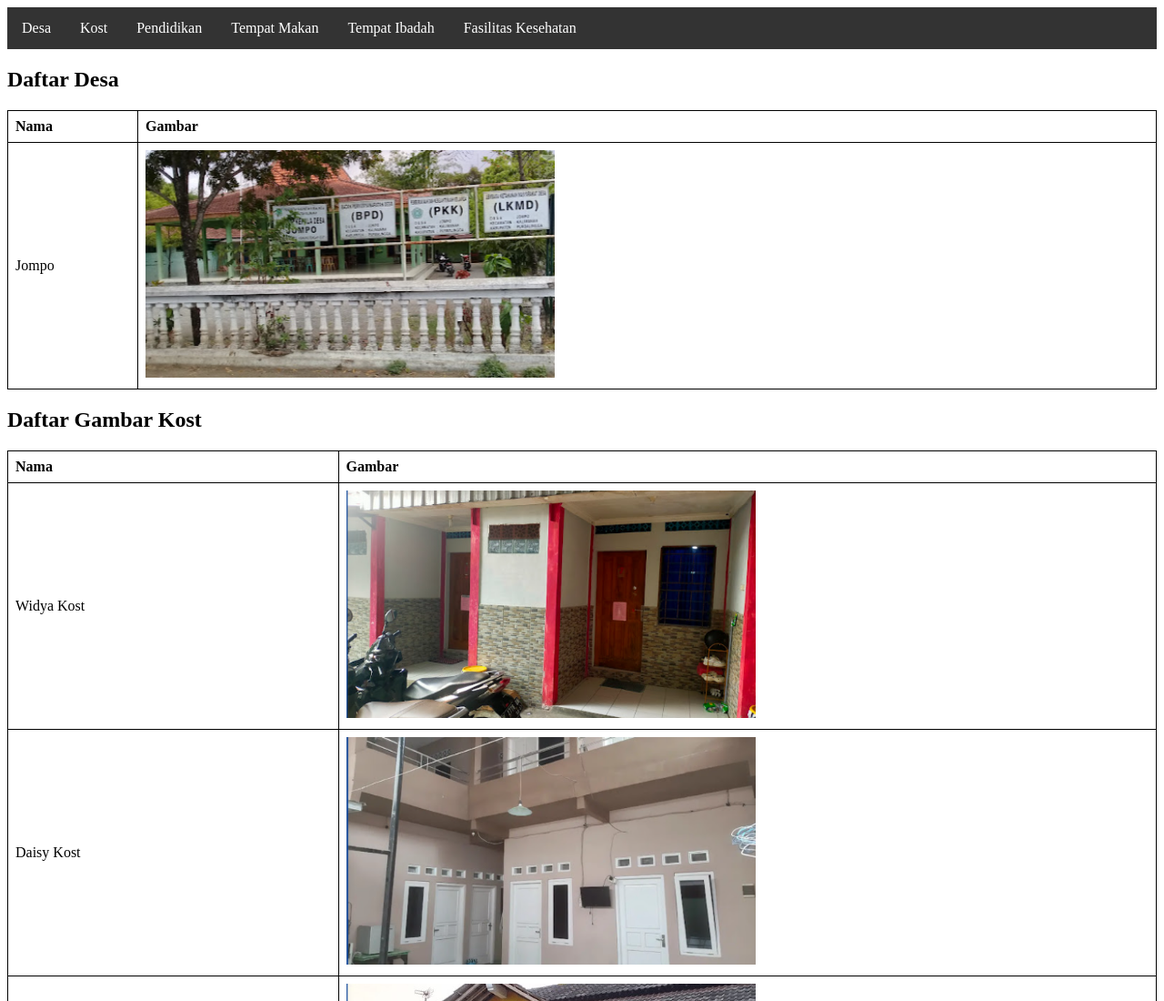
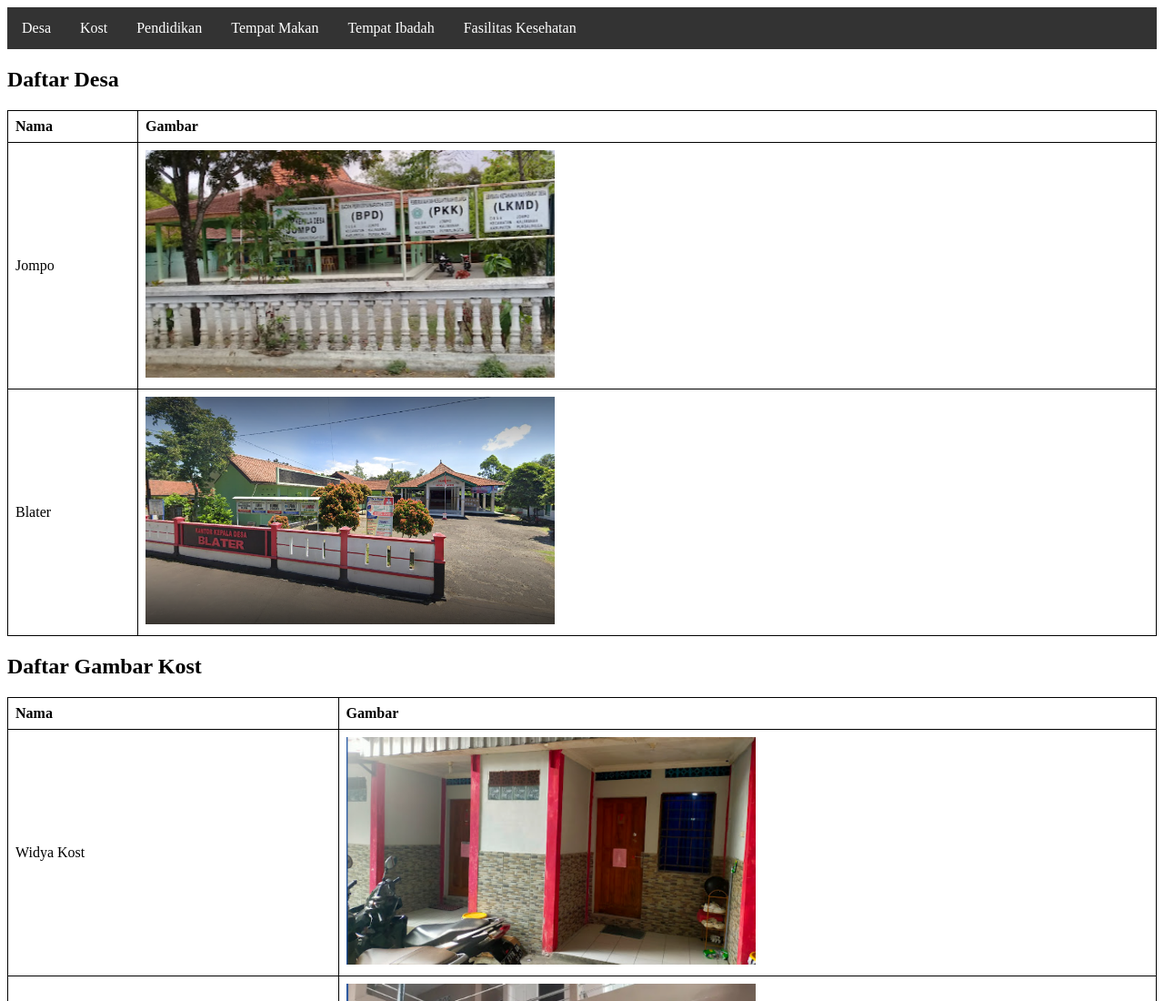
Before and after one commit to Mut127/i_xmanah, a plain HTML site: page index.html in a window 1280 px wide. Shown: the top 1100 px of the page at 91% size. Drawn offline with Linux system fonts and the light colour scheme.

Commit message:
first commit

```diff
--- a/index.html
+++ b/index.html
@@ -53,6 +53,10 @@
       <tr>
         <td>Jompo</td>
         <td><img src="gambar/jompo.png" alt="Gambar Apotik Blater"></td>
+      </tr>
+      <tr>
+        <td>Blater</td>
+        <td><img src="gambar/blater.png" alt="Gambar Apotik Blater"></td>
       </tr>
     </table>
     <h2 id="kost">Daftar Gambar Kost</h2>
```
Also changed, not shown: gambar/blater.png (added).
